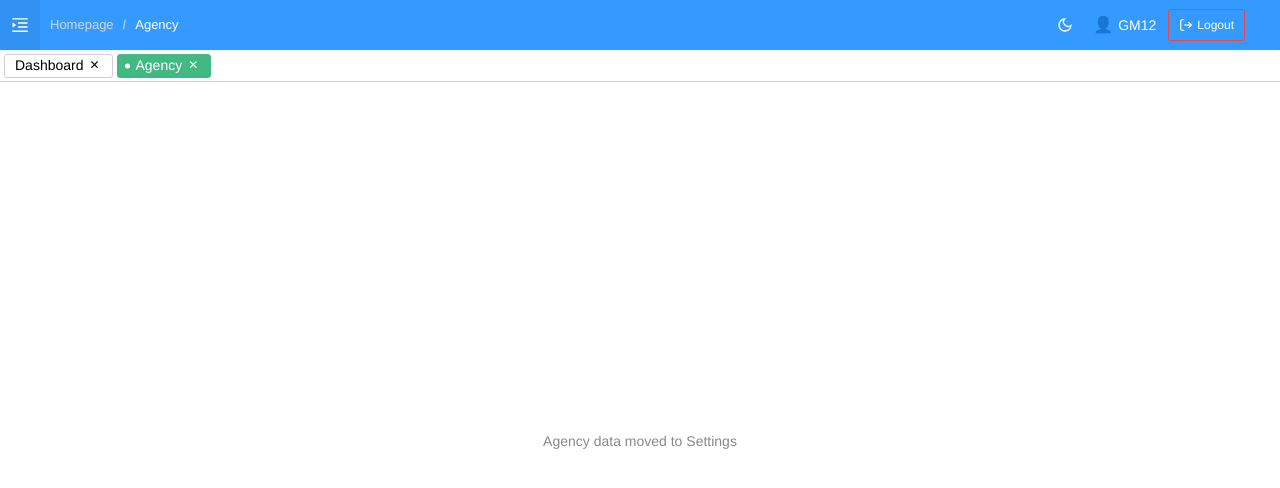
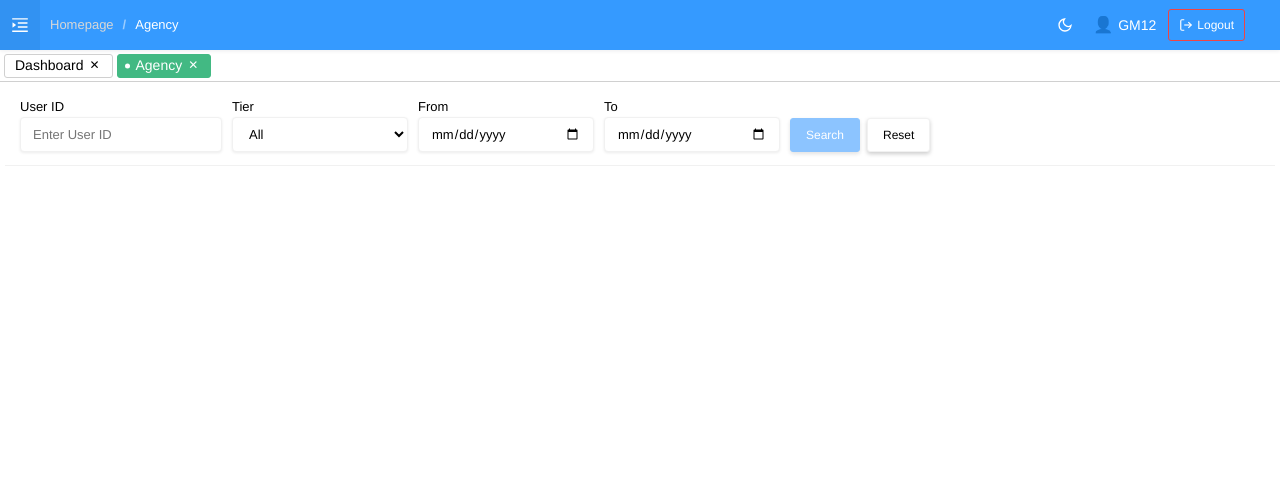
Before and after one commit to suk411/newuiadmin, a React (Vite) app: page /agency in a window 1280 px wide. Shown: the top 488 px of the page. Built offline with nearby package versions, Linux system fonts and the light colour scheme; sample sign-in values are in the browser's storage; the HTML template or start-up script is replaced by a standard one.

Commit message:
add agent team stats page with search filters

```diff
--- a/src/api/agency.ts
+++ b/src/api/agency.ts
@@ -52,3 +52,17 @@ export async function updateAgencyLevel(level: number, data: Partial<AgencyLevel
   const res = await axiosInstance.put(`/agency-levels/${level}`, data)
   return res.data.config
 }
+
+/* ── Team Stats ── */
+
+export interface TeamStats {
+  team: { l1: number; l2: number; l3: number; total: number }
+  firstDeposit: { count: number; totalAmount: number }
+  deposits: { totalAmount: number; totalCount: number } & Record<string, { amount: number; count: number }>
+  withdrawals: { totalAmount: number; totalCount: number } & Record<string, { amount: number; count: number }>
+}
+
+export async function fetchTeamStats(params: { userId: string; tier?: string; dateFrom?: string; dateTo?: string }): Promise<TeamStats> {
+  const res = await axiosInstance.get('/agent/team-stats', { params })
+  return res.data
+}
--- a/src/pages/AgencyDashboard.tsx
+++ b/src/pages/AgencyDashboard.tsx
@@ -1,7 +1,175 @@
+import { useState } from 'react'
+import axios from 'axios'
+import { fetchTeamStats } from '../api/agency'
+import type { TeamStats } from '../api/agency'
+import { useToast } from '../contexts/ToastContext'
+import Spinner from '../components/Spinner'
+
+function extractError(err: unknown): string {
+  if (axios.isAxiosError(err) && err.response?.data?.msg) return err.response.data.msg
+  if (err instanceof Error) return err.message
+  return 'Something went wrong'
+}
+
+const STATUS_LABELS: Record<string, string> = {
+  SUCCESS: 'Success',
+  PENDING: 'Pending',
+  FAILED: 'Failed',
+  EXPIRED: 'Expired',
+  REFUNDED: 'Refunded',
+  AUDITING: 'Auditing',
+  CANCELLED: 'Cancelled',
+}
+
 export default function AgencyDashboard() {
+  const [userId, setUserId] = useState('')
+  const [tier, setTier] = useState('')
+  const [dateFrom, setDateFrom] = useState('')
+  const [dateTo, setDateTo] = useState('')
+  const [loading, setLoading] = useState(false)
+  const [data, setData] = useState<TeamStats | null>(null)
+  const { toast } = useToast()
+
+  const handleSearch = async (e: React.FormEvent) => {
+    e.preventDefault()
+    if (!userId.trim()) return
+    setLoading(true)
+    setData(null)
+    try {
+      const params: Record<string, string> = { userId: userId.trim() }
+      if (tier) params.tier = tier
+      if (dateFrom) params.dateFrom = dateFrom
+      if (dateTo) params.dateTo = dateTo
+      const res = await fetchTeamStats(params)
+      setData(res)
+    } catch (err: unknown) {
+      toast(extractError(err))
+    } finally {
+      setLoading(false)
+    }
+  }
+
+  const reset = () => {
+    setUserId('')
+    setTier('')
+    setDateFrom('')
+    setDateTo('')
+    setData(null)
+  }
+
+  const renderStatusTable = (
+    title: string,
+    totals: { totalAmount: number; totalCount: number },
+    statuses: Record<string, { amount: number; count: number }>,
+  ) => {
+    const entries = Object.entries(statuses).filter(([k]) => k !== 'totalAmount' && k !== 'totalCount')
+    return (
+      <section className="card" style={{ marginTop: 20 }}>
+        <h3 style={{ margin: '0 0 12px', fontSize: 14, fontWeight: 600 }}>{title}</h3>
+        <div className="table-wrap">
+          <table className="table">
+            <thead><tr><th>Status</th><th>Count</th><th>Amount (₹)</th></tr></thead>
+            <tbody>
+              <tr style={{ fontWeight: 600 }}>
+                <td>Total</td>
+                <td>{totals.totalCount.toLocaleString('en-IN')}</td>
+                <td>₹{totals.totalAmount.toLocaleString('en-IN')}</td>
+              </tr>
+              {entries.map(([status, val]) => (
+                <tr key={status}>
+                  <td>{STATUS_LABELS[status] ?? status}</td>
+                  <td>{val.count.toLocaleString('en-IN')}</td>
+                  <td>₹{val.amount.toLocaleString('en-IN')}</td>
+                </tr>
+              ))}
+            </tbody>
+          </table>
+        </div>
+      </section>
+    )
+  }
+
   return (
-    <div className="content" style={{ display: 'flex', alignItems: 'center', justifyContent: 'center', minHeight: 300 }}>
-      <p style={{ color: '#888', fontSize: 14 }}>Agency data moved to Settings</p>
+    <div className="content content--table">
+      <form className="filters-bar" onSubmit={handleSearch}>
+        <div className="filter-group">
+          <label>User ID</label>
+          <input placeholder="Enter User ID" value={userId} onChange={(e) => setUserId(e.target.value)} />
+        </div>
+        <div className="filter-group">
+          <label>Tier</label>
+          <select value={tier} onChange={(e) => setTier(e.target.value)}>
+            <option value="">All</option>
+            <option value="L1">L1</option>
+            <option value="L2">L2</option>
+            <option value="L3">L3</option>
+          </select>
+        </div>
+        <div className="filter-group">
+          <label>From</label>
+          <input type="date" value={dateFrom} onChange={(e) => setDateFrom(e.target.value)} />
+        </div>
+        <div className="filter-group">
+          <label>To</label>
+          <input type="date" value={dateTo} onChange={(e) => setDateTo(e.target.value)} />
+        </div>
+        <div className="filter-group" style={{ alignSelf: 'flex-end' }}>
+          <div style={{ display: 'flex', gap: 'var(--space-3)' }}>
+            <button type="submit" className="btn-filled" disabled={loading || !userId.trim()}
+              style={{ opacity: loading || !userId.trim() ? 0.6 : 1 }}>
+              {loading ? <Spinner /> : 'Search'}
+            </button>
+            <button type="button" className="btn-outline" onClick={reset}>Reset</button>
+          </div>
+        </div>
+      </form>
+
+      {loading && (
+        <div style={{ padding: '48px 0', textAlign: 'center' }}><Spinner /></div>
+      )}
+
+      {data && (
+        <div style={{ overflow: 'auto', flex: 1, padding: '0 0 16px' }}>
+          <section aria-label="Team breakdown">
+            <h2 className="section-title">Team</h2>
+            <div className="stat-cards" style={{ marginTop: 12 }}>
+              <div className="stat-card">
+                <span className="stat-card__label">L1 Members</span>
+                <span className="stat-card__value">{data.team.l1.toLocaleString('en-IN')}</span>
+              </div>
+              <div className="stat-card">
+                <span className="stat-card__label">L2 Members</span>
+                <span className="stat-card__value">{data.team.l2.toLocaleString('en-IN')}</span>
+              </div>
+              <div className="stat-card">
+                <span className="stat-card__label">L3 Members</span>
+                <span className="stat-card__value">{data.team.l3.toLocaleString('en-IN')}</span>
+              </div>
+              <div className="stat-card">
+                <span className="stat-card__label">Total Team</span>
+                <span className="stat-card__value">{data.team.total.toLocaleString('en-IN')}</span>
+              </div>
+            </div>
+          </section>
+
+          <section aria-label="First deposit">
+            <h2 className="section-title" style={{ marginTop: 24 }}>First Deposit</h2>
+            <div className="stat-cards" style={{ marginTop: 12 }}>
+              <div className="stat-card">
+                <span className="stat-card__label">First Depositors</span>
+                <span className="stat-card__value">{data.firstDeposit.count.toLocaleString('en-IN')}</span>
+              </div>
+              <div className="stat-card">
+                <span className="stat-card__label">Total Amount</span>
+                <span className="stat-card__value text-green">₹{data.firstDeposit.totalAmount.toLocaleString('en-IN')}</span>
+              </div>
+            </div>
+          </section>
+
+          {renderStatusTable('Deposits', { totalAmount: data.deposits.totalAmount, totalCount: data.deposits.totalCount }, data.deposits)}
+          {renderStatusTable('Withdrawals', { totalAmount: data.withdrawals.totalAmount, totalCount: data.withdrawals.totalCount }, data.withdrawals)}
+        </div>
+      )}
     </div>
   )
 }
```
